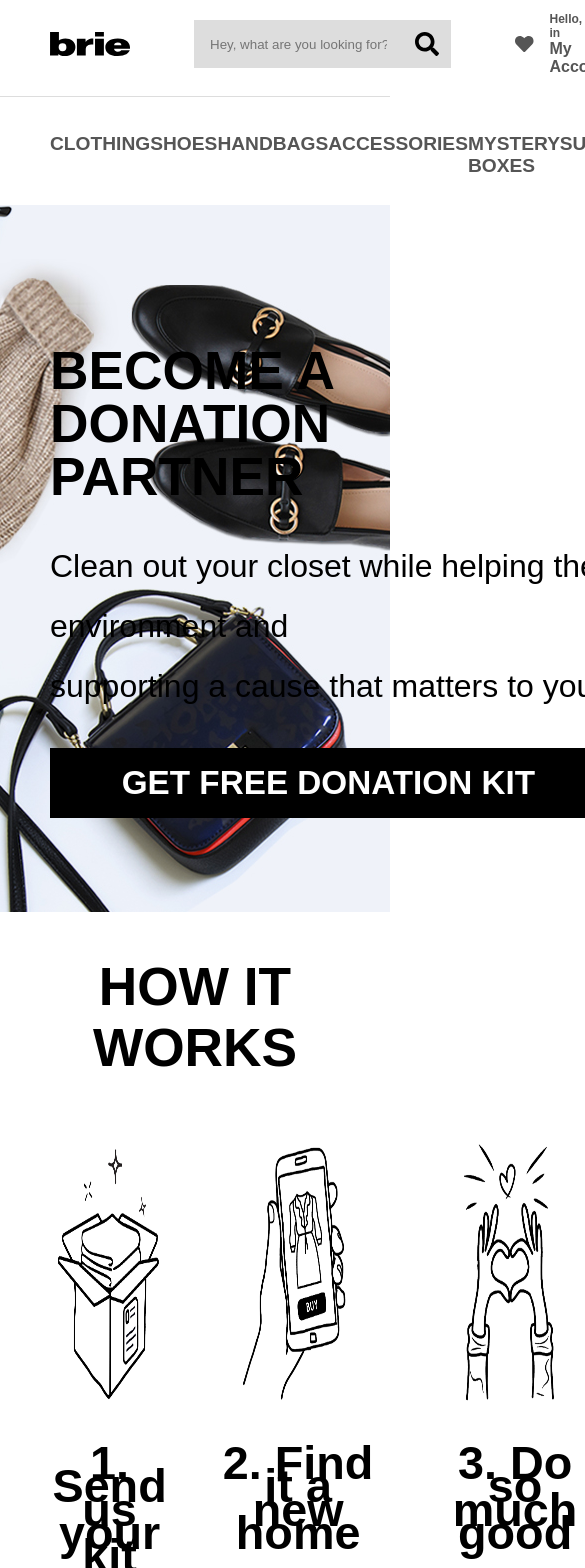
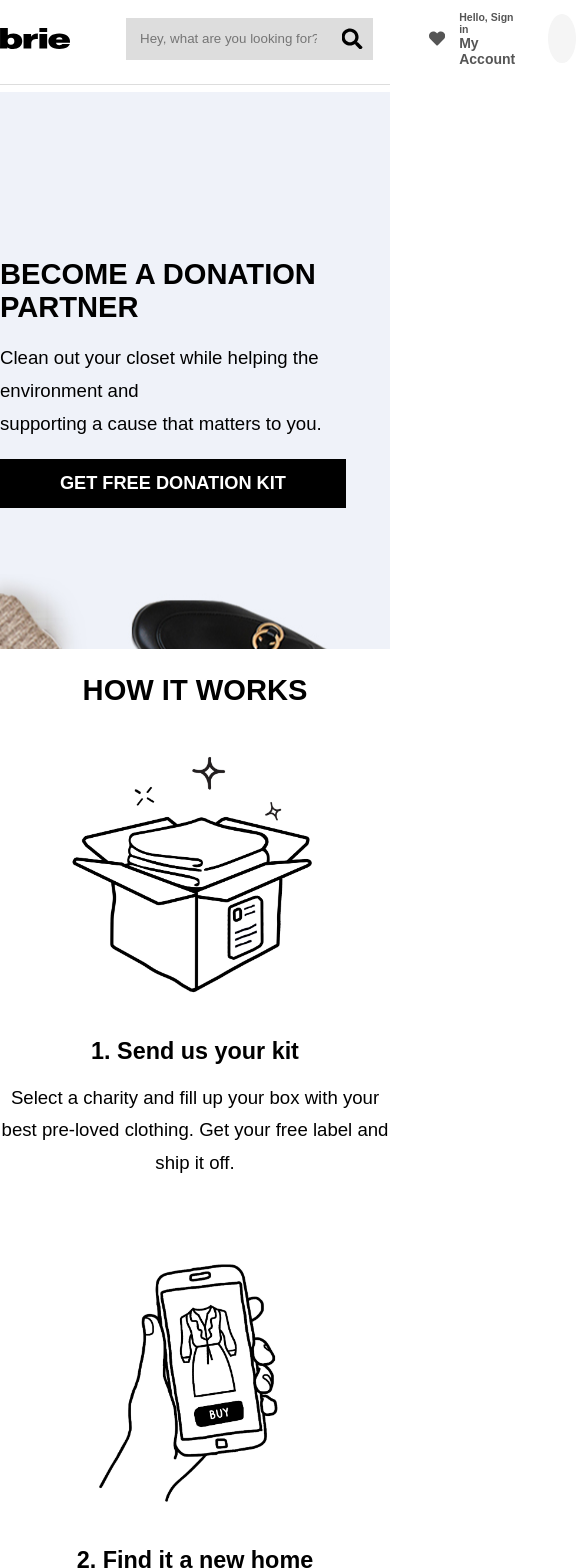
Before and after one commit to Dhanidayo/brie-donation, a React (Create React App) app: page / in a window 390 px wide. Shown: the top 1568 px of the page, 585 px wide, since content can reach past the window. Built offline with nearby package versions, Linux system fonts and the light colour scheme; a web font is replaced by a local one.

Commit message:
added media queries

```diff
--- a/src/Components/Footer/index.jsx
+++ b/src/Components/Footer/index.jsx
@@ -13,32 +13,35 @@ const Footer = () => {
             <div className="container">
                 <div className="flex-footer">
                     <div className="footer-list">
-                        <h3 className="list-title">BUY</h3>
+                        <h3 className="list-title">BUY <span className="hidden-plus">+</span></h3>
                         <ul>
                             <li><a href="#" className='footer-link'>Order Tracking</a></li>
                             <li><a href="#" className='footer-link'>Shipping & Returns</a></li>
                             <li><a href="#" className='footer-link'>Gift Cards</a></li>
                             <li><a href="#" className='footer-link'>Financing</a></li>
                         </ul>
+                        <hr className='footer-divider' />
                     </div>
                     <div className="footer-list">
                         <h3 className="list-title">SELL</h3>
                         <ul>
-                            <li><a href="#" className='footer-link'>How Selling Works</a></li>
+                            <li className='selling-plus'><a href="#" className='footer-link'>How Selling Works</a> <span className="hidden-plus">+</span></li>
                             <li><a href="#" className='footer-link'>Order Consignment Kit</a></li>
                             <li><a href="#" className='footer-link'>Payouts</a></li>
                             <li><a href="#" className='footer-link'>Clothing We Accept</a></li>
                         </ul>
+                        <hr className='footer-divider' />
                     </div>
                     <div className="footer-list">
-                        <h3 className="list-title">HELP</h3>
+                        <h3 className="list-title">HELP <span className="hidden-plus">+</span></h3>
                         <ul>
                             <li><a href="#" className='footer-link'>FAQ</a></li>
                             <li><a href="#" className='footer-link'>Contact Us</a></li>
                         </ul>
+                        <hr className='footer-divider' />
                     </div>
                     <div className="footer-list">
-                        <h3 className="list-title">COMPANY</h3>
+                        <h3 className="list-title">COMPANY <span className="hidden-plus">+</span></h3>
                         <ul>
                             <li><a href="#" className='footer-link'>About Us</a></li>
                             <li><a href="#" className='footer-link'>Sustainability</a></li>
--- a/src/Components/Footer/style.css
+++ b/src/Components/Footer/style.css
@@ -41,6 +41,10 @@ button {
 
 .footer-list ul li {
     margin-bottom: 1rem;
+}
+
+.footer-divider {
+      display: none;
 }
 
 .social-media {
@@ -89,8 +93,27 @@ button {
     text-decoration: underline 2px;
 }
 
-@media screen and (max-width: 1024px) {
-    footer {
+.hidden-plus {
+    display: none;
+}
 
+@media screen and (max-width: 415px) {
+    .flex-footer {
+       display: flex;
+       flex-direction: column;
+    }
+
+    .hidden-plus {
+        display: block;
+    }
+
+    .list-title, .selling-plus {
+        display: flex;
+        justify-content: space-between;
+        align-items: center;
+    }
+
+    .footer-divider {
+        display: block;
     }
 }
--- a/src/Components/Navbar/index.jsx
+++ b/src/Components/Navbar/index.jsx
@@ -5,7 +5,7 @@ const Navbar = () => {
   return (
     <>
       <nav className="navbar">
-          <NavLink activeClassName="active" to="/Clothing">
+          <NavLink activeClassName="active" to="/LandingPage">
             CLOTHING
           </NavLink>
           <NavLink activeClassName="active" to="/Shoes">
--- a/src/Components/Navbar/style.css
+++ b/src/Components/Navbar/style.css
@@ -18,7 +18,7 @@
 }
 
 .active {
-    text-decoration: underline 2px;
+    border-bottom: 2px solid black;
 }
 
 .donate-button {
@@ -26,3 +26,9 @@
     background-color: rgb(236, 229, 243);
     text-align: center;
 }
+
+@media screen and (max-width: 415px) {
+    .navbar {
+        display: none;
+    }
+}
--- a/src/Pages/LandingPage/index.jsx
+++ b/src/Pages/LandingPage/index.jsx
@@ -13,12 +13,12 @@ const LandingPage = () => {
                 <div className="container h-full">
                     <div className="banner-content-wrapper h-full">
                         <div className="banner-contents">
-                            <h1 className="title">
+                            <h1 className="title heading2">
                                 BECOME A DONATION <br />
                                 PARTNER
                             </h1>
                             <p className="body-text">
-                                Clean out your closet while helping the environment and <br />supporting a cause that matters to you.
+                                Clean out your closet while helping the environment and <br /> supporting a cause that matters to you.
                             </p>
                             <button className="btn">
                                 GET FREE DONATION KIT
@@ -31,36 +31,36 @@ const LandingPage = () => {
             <section id="second-section">
                 <div className="container">
 
-                    <h1 className="sub-title">
+                    <h1 className="sub-title heading2">
                         HOW IT WORKS
                     </h1>
 
                     <div className="step-cols">
                         <div className="steps">
                             <img src={stepone} alt="a box illustration" className="step-illustration" />
-                            <h2 className="steps-para-head">
+                            <h2 className="steps-para-head heading3">
                                 1. Send us your kit
                             </h2>
                             <p className="body-text">
-                                Select a charity and fill up your box <br /> with your best pre-loved clothing. Get <br />your free label and ship it off.
+                                Select a charity and fill up your box with your best pre-loved clothing. Get your free label and ship it off.
                             </p>
                         </div>
                         <div className="steps">
                             <img src={steptwo} alt="" className="step-illustration" />
-                            <h2 className="steps-para-head">
+                            <h2 className="steps-para-head heading3">
                                 2. Find it a new home
                             </h2>
                             <p className="body-text">
-                                It's as simple as that! Your donations <br /> are listed or responsibly recycled.
+                                It's as simple as that! Your donations are listed or responsibly recycled.
                             </p>
                         </div>
                         <div className="steps">
                             <img src={stepthree} alt="" className="step-illustration"/>
-                            <h2 className="steps-para-head">
+                            <h2 className="steps-para-head heading3">
                                 3. Do so much good
                             </h2>
                             <p className="body-text">
-                                Once your item sell, the charity gets <br /> paid, you keep the environment clean, <br /> and you get a tax deduction.
+                                Once your item sell, the charity gets paid, you keep the environment clean, and you get a tax deduction.
                             </p>
                         </div>
                     </div>
@@ -82,26 +82,26 @@ const LandingPage = () => {
                         <div className="section-texts">
                             {/* <div className="g-rectangle"></div> */}
                             <div>
-                                <h2 className="third-section-header">
+                                <h2 className="third-section-header heading1">
                                     SUPPORT A <br /> NON-PROFIT
                                 </h2>
                                 <p className="body-text">
-                                    Whatever your passion, we strive to partner <br /> with a wide array of organizations that are <br /> breaking barriers everyday, such as feeding <br /> the hungry and fighting breast cancer.<br />
+                                    Whatever your passion, we strive to partner with a wide array of organizations that are breaking barriers everyday, such as feeding the hungry and fighting breast cancer.
                                     <span><a href="https://#">See Charity Payouts</a></span>
                                 </p>
                             </div>
                         </div>
                     </div>
 
-                    <div className="grid-container">
+                    <div className="grid-container reverse-container">
                         <div className="section-texts">
                             {/* <div className="b-rectangle"></div> */}
                             <div>
-                                <h2 className="third-section-header">
+                                <h2 className="third-section-header heading1">
                                     MAKE AN <br /> ENVIRONMENTAL <br /> IMPACT
                                 </h2>
                                 <p className="body-text">
-                                    The fashion industry is one of the most <br /> polluting industries in the world. Recycling <br /> alone won't solve the fashion waste <br /> problem. Give your used clothes a second <br />life, and support sustainability by reducing <br /> the cost of fashion.
+                                    The fashion industry is one of the most polluting industries in the world. Recycling alone won't solve the fashion waste problem. Give your used clothes a second life, and support sustainability by reducing the cost of fashion.
                                 </p>
                             </div>
                         </div>
@@ -116,11 +116,11 @@ const LandingPage = () => {
                         <div className="section-texts">
                             {/* <div className="g-rectangle"></div> */}
                             <div>
-                                <h2 className="third-section-header">
+                                <h2 className="third-section-header heading1">
                                     BE SELECTIVE
                                 </h2>
                                 <p className="body-text">
-                                    Though we would like to accept all clothing, <br /> we are limited to what we can process. The <br /> better the brand and quality, the greater your <br />charitable payout and tax deduction.
+                                    Though we would like to accept all clothing, we are limited to what we can process. The better the brand and quality, the greater your charitable payout and tax deduction.
                                 </p>
                             </div>
                         </div>
@@ -130,7 +130,7 @@ const LandingPage = () => {
 
 
             <section className="ask-section">
-                <h3>Still have more questions?</h3>
+                <h3 className="heading4">Still have more questions?</h3>
                 <button className="btn faq-btn">
                     VISIT FAQ PAGE
                 </button>
--- a/src/Pages/LandingPage/style.css
+++ b/src/Pages/LandingPage/style.css
@@ -7,15 +7,63 @@
     height: 44.188rem;
 }
 
+@media screen and (max-width: 1920px) {
+    #banner {
+        height: 43.563rem;
+    }
+}
+
+@media screen and (max-width: 1368px) {
+    #banner {
+        height: 41.813rem;
+    }
+}
+
+@media screen and (max-width: 1280px) {
+    #banner {
+        height: 42rem;
+    }
+}
+
+@media screen and (max-width: 834px) {
+    #banner {
+        height: 59.625rem;
+    }
+}
+
+@media screen and (max-width: 800px) {
+    #banner {
+        height: 54.625rem;
+    }
+}
+
+@media screen and (max-width: 415px) {
+    #banner {
+        background: url("../../Img-Assets//brie-become-a-donation-partner\(mobile\).jpg") no-repeat center right;
+        height: 39.813rem;
+    }
+}
+
+@media screen and (max-width: 375px) {
+    #banner {
+        height: 35.75rem;
+    }
+}
+
+@media screen and (max-width: 360px) {
+    #banner {
+        height: 35.63rem;
+    }
+}
+
+
 .banner-content-wrapper {
     display: flex;
     align-items: center;
 }
 
 .title {
-    font-size: 3.33rem;
     font-weight: 900;
-    line-height: 100%;
     margin-bottom: 0;
 }
 
@@ -24,7 +72,6 @@
 }
 
 .sub-title {
-    font-size: 3.33rem;
     font-weight: 900;
     text-align: center;
 }
@@ -34,6 +81,15 @@
     grid-template-columns: 1fr 1fr 1fr;
     gap: 3rem;
     align-content: center;
+}
+
+@media screen and (max-width: 415px) {
+    .step-cols {
+        display: grid;
+        grid-template-columns: 1fr;
+        gap: 3rem;
+        align-content: center;
+    }
 }
 
 .steps {
@@ -49,27 +105,66 @@
     margin-bottom: 2rem;
 }
 
+/* @media screen and (max-width: 1920px) {
+    .step-illustration {
+        width: 297.5px;
+        height: 297.5px;
+        margin-bottom: 2rem;
+    }
+} */
+
+@media screen and (max-width: 1024px) {
+    .step-illustration {
+        width: 265.5px;
+        height: 265.5px;
+        margin-bottom: 2rem;
+    }
+}
+
+@media screen and (max-width: 834px) {
+    .step-illustration {
+        width: 323.02px;
+        height: 323.02px;
+        margin-bottom: 2rem;
+    }
+}
+
+@media screen and (max-width: 414px) {
+    .step-illustration {
+        width: 281.15px;
+        height: 281.15px;
+        margin-bottom: 2rem;
+    }
+}
+
+
 .steps-para-head {
-    font-size: 2.92rem;
     font-weight: 850;
     margin: 0;
-    line-height: 50%;
+    line-height: 100%;
 }
-
 
 a {
     display: block;
     color: rgb(58, 66, 133);
 }
 
-#third-section {
-
-}
-
 .grid-container {
     display: grid;
     grid-template-columns: 1fr 1fr;
     margin-bottom: 5rem;
+}
+
+@media screen and (max-width: 415px) {
+    .grid-container {
+        display: flex;
+        flex-direction: column;
+        margin-bottom: 5rem;
+    }
+
+    .reverse-container {
+        flex-direction: column-reverse;
+    }
 }
 
 .section-images {
@@ -87,6 +182,20 @@ a {
     width: 75%;
 }
 
+@media screen and (max-width: 414px) {
+    .section-texts {
+        display: flex;
+        justify-content: center;
+        align-items: center;
+    }
+
+    .section-texts div {
+        width: 75%;
+        text-align: left;
+        margin: auto 0;
+    }
+}
+
 .b-rectangle {
     transform: rotate(12deg);
     background-color: #e0dafe;
@@ -100,9 +209,7 @@ a {
 }
 
 .third-section-header {
-    font-size: 4.17rem;
     text-align: left;
-    line-height: 100%;
 }
 
 .ask-section {
@@ -110,9 +217,3 @@ a {
     text-align: center;
     padding: 1rem;
 }
-
-.ask-section h3 {
-    line-height: 180%;
-    font-size: 2.5rem;
-    margin: 0;
-}
--- a/src/index.css
+++ b/src/index.css
@@ -1,15 +1,10 @@
+html {
+  font-size: 14px;
+}
+
 body {
   margin: 0;
   font-family: Acumin-Pro, Arial, Helvetica, sans-serif;
-}
-
-.container1 {
-  margin: auto;
-  width: min(90%, 85.5rem);
-  padding: 4rem;
-  position: absolute;
-  text-align: center;
-  height: max-content;
 }
 
 .container {
@@ -30,6 +25,12 @@ body {
   }
 }
 
+@media screen and (max-width: 1368px) {
+  .container {
+    width: calc(100% - 276px);
+  }
+}
+
 @media screen and (max-width: 1280px) {
   .container {
     width: calc(100% - 100px);
@@ -42,22 +43,36 @@ body {
   }
 }
 
+@media screen and (max-width: 834px) {
+  .container {
+    width: calc(100%);
+  }
+}
+
 img {
   max-width: 100%;
   max-height: 100%;
 }
-
-/* .title {
-  font-size: 25pt;
-  text-align: center;
-  font-weight: 900;
-} */
 
 .btn {
   min-width: 34.8rem;
   padding: 1rem;
   font-size: 2.08rem;
   margin: 0;
+}
+
+@media screen and (max-width: 1280px) {
+  .btn {
+    min-width: 27.9rem;
+    font-size: 1.5rem;
+  }
+}
+
+@media screen and (max-width: 414px) {
+  .btn {
+    min-width: 24.7rem;
+    font-size: 1.3rem;
+  }
 }
 
 button {
@@ -93,6 +108,34 @@ button:hover {
   line-height: 3.75rem;
 }
 
+@media screen and (max-width: 1920px) {
+  .body-text {
+    font-size: 2.08rem;
+    line-height: 3.75rem;
+  }
+}
+
+@media screen and (max-width: 1440px) {
+  .body-text {
+    font-size: 1.67rem;
+    line-height: 2.92rem;
+  }
+}
+
+@media screen and (max-width: 1280px) {
+  .body-text {
+    font-size: 1.5rem;
+    line-height: 2.92rem;
+  }
+}
+
+@media screen and (max-width: 414px) {
+  .body-text {
+    font-size: 1.33rem;
+    line-height: 2.33rem;
+  }
+}
+
 .m-auto {
   margin: auto;
 }
@@ -108,3 +151,115 @@ button:hover {
 .items-center {
   align-items: center;
 }
+
+.heading1 {
+  font-size: 4.2rem;
+  line-height: 4.2rem;
+}
+
+.heading2 {
+  font-size: 3.33rem;
+}
+
+.heading3 {
+  font-size: 2.9rem;
+}
+
+.heading4 {
+  font-size: 2.5rem;
+}
+
+@media screen and (max-width: 1920px) {
+  .heading1 {
+    font-size: 3.33rem;
+    line-height: 3.33rem;
+  }
+
+  .heading2 {
+    font-size: 3.33rem;
+  }
+
+  .heading3 {
+    font-size: 2.9rem;
+  }
+
+  .heading4 {
+    font-size: 2.5rem;
+  }
+}
+
+@media screen and (max-width: 1440px) {
+  .heading1 {
+    font-size: 2.9rem;
+    line-height: 3.33rem;
+  }
+
+  .heading2 {
+    font-size: 2.9rem;
+  }
+
+  .heading3 {
+    font-size: 2.08rem;
+  }
+
+  .heading4 {
+    font-size: 2.08rem;
+  }
+}
+
+@media screen and (max-width: 1280px) {
+  .heading1 {
+    font-size: 2.5rem;
+    line-height: 2.92rem;
+  }
+
+  .heading2 {
+    font-size: 2.5rem;
+  }
+
+  .heading3 {
+    font-size: 2.08rem;
+  }
+
+  .heading4 {
+    font-size: 2.08rem;
+  }
+}
+
+@media screen and (max-width: 834px) {
+  .heading1 {
+    font-size: 2.08rem;
+    line-height: 2.08rem;
+  }
+
+  .heading2 {
+    font-size: 2.5rem;
+  }
+
+  .heading3 {
+    font-size: 2.08rem;
+  }
+
+  .heading4 {
+    font-size: 2.08rem;
+  }
+}
+
+@media screen and (max-width: 414px) {
+  .heading1 {
+    font-size: 2.08rem;
+    line-height: 2.08rem;
+  }
+
+  .heading2 {
+    font-size: 2.08rem;
+  }
+
+  .heading3 {
+    font-size: 1.67rem;
+  }
+
+  .heading4 {
+    font-size: 1.67rem;
+  }
+}
```
